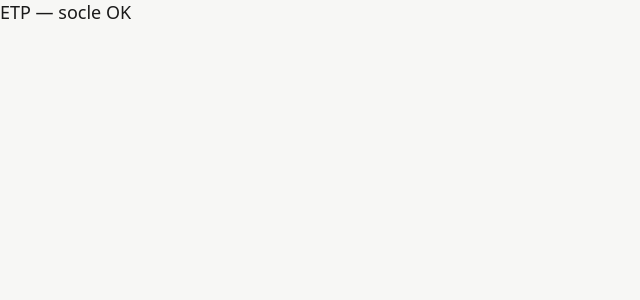
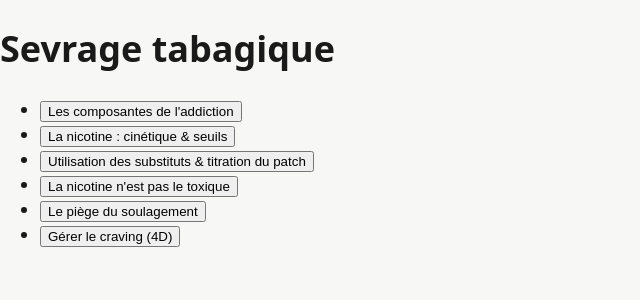
Before and after one commit to kovuthecat/ETPinteractif, a React (Vite) app: page / in a window 1280 px wide. Shown: the top 300 px of the page, without its empty margins (0-640 px from the left). Built offline with nearby package versions, Linux system fonts and the light colour scheme.

Commit message:
feat: types, registre des modules et navigation par etat

```diff
--- a/src/App.tsx
+++ b/src/App.tsx
@@ -1,5 +1,40 @@
+import { useState } from 'react';
+import { MODULES } from './features/registry';
+import type { ModuleId } from './features/types';
+
+type View = 'home' | ModuleId;
+
 function App() {
-  return <div>ETP — socle OK</div>
+  const [view, setView] = useState<View>('home');
+
+  const navigateTo = (id: ModuleId) => setView(id);
+
+  if (view === 'home') {
+    return (
+      <div>
+        <h1>Sevrage tabagique</h1>
+        <ul>
+          {MODULES.map((m) => (
+            <li key={m.id}>
+              <button type="button" onClick={() => navigateTo(m.id)}>{m.titre}</button>
+            </li>
+          ))}
+        </ul>
+      </div>
+    );
+  }
+
+  const module = MODULES.find((m) => m.id === view);
+  if (!module) return null;
+
+  const { Component, titre } = module;
+  return (
+    <div>
+      <button type="button" onClick={() => setView('home')}>Retour</button>
+      <h1>{titre}</h1>
+      <Component onNavigate={navigateTo} />
+    </div>
+  );
 }
 
-export default App
+export default App;
--- /dev/null
+++ b/src/features/addiction/AddictionModule.tsx
@@ -0,0 +1,5 @@
+import type { ModuleProps } from '../types';
+
+export default function AddictionModule(_: ModuleProps) {
+  return <p>À venir</p>;
+}
--- /dev/null
+++ b/src/features/craving/CravingModule.tsx
@@ -0,0 +1,5 @@
+import type { ModuleProps } from '../types';
+
+export default function CravingModule(_: ModuleProps) {
+  return <p>À venir</p>;
+}
--- /dev/null
+++ b/src/features/nicotine-toxique/NicotineToxiqueModule.tsx
@@ -0,0 +1,5 @@
+import type { ModuleProps } from '../types';
+
+export default function NicotineToxiqueModule(_: ModuleProps) {
+  return <p>À venir</p>;
+}
--- /dev/null
+++ b/src/features/nicotine/NicotineModule.tsx
@@ -0,0 +1,5 @@
+import type { ModuleProps } from '../types';
+
+export default function NicotineModule(_: ModuleProps) {
+  return <p>À venir</p>;
+}
--- /dev/null
+++ b/src/features/registry.ts
@@ -0,0 +1,53 @@
+import { Brain, Activity, Pill, Scale, Repeat, Waves } from 'lucide-react';
+import type { ModuleDef } from './types';
+import AddictionModule from './addiction/AddictionModule';
+import NicotineModule from './nicotine/NicotineModule';
+import SubstitutsModule from './substituts/SubstitutsModule';
+import NicotineToxiqueModule from './nicotine-toxique/NicotineToxiqueModule';
+import SoulagementModule from './soulagement/SoulagementModule';
+import CravingModule from './craving/CravingModule';
+
+export const MODULES: ModuleDef[] = [
+  {
+    id: 'addiction',
+    titre: "Les composantes de l'addiction",
+    resume: "Comprendre que l'addiction au tabac a 3 dimensions imbriquées, chacune avec ses leviers.",
+    Icon: Brain,
+    Component: AddictionModule,
+  },
+  {
+    id: 'nicotine',
+    titre: 'La nicotine : cinétique & seuils',
+    resume: "Visualiser pourquoi on fume « pour ne pas être en manque » et comment les substituts maintiennent la nicotinémie dans la zone confortable.",
+    Icon: Activity,
+    Component: NicotineModule,
+  },
+  {
+    id: 'substituts',
+    titre: 'Utilisation des substituts & titration du patch',
+    resume: "Bonnes pratiques par forme et démystifier le dosage, en autonomisant la personne.",
+    Icon: Pill,
+    Component: SubstitutsModule,
+  },
+  {
+    id: 'nicotine-toxique',
+    titre: "La nicotine n'est pas le toxique",
+    resume: "Lever le frein n°1 à l'usage des substituts/vapoteuse (« je remplace une drogue par une autre »).",
+    Icon: Scale,
+    Component: NicotineToxiqueModule,
+  },
+  {
+    id: 'soulagement',
+    titre: 'Le piège du soulagement',
+    resume: "Déconstruire le « plaisir » : la cigarette soulage surtout le manque qu'elle a elle-même créé.",
+    Icon: Repeat,
+    Component: SoulagementModule,
+  },
+  {
+    id: 'craving',
+    titre: 'Gérer le craving (4D)',
+    resume: "Montrer que l'envie est une vague de quelques minutes qui retombe, et donner des techniques immédiates.",
+    Icon: Waves,
+    Component: CravingModule,
+  },
+];
--- /dev/null
+++ b/src/features/soulagement/SoulagementModule.tsx
@@ -0,0 +1,5 @@
+import type { ModuleProps } from '../types';
+
+export default function SoulagementModule(_: ModuleProps) {
+  return <p>À venir</p>;
+}
--- /dev/null
+++ b/src/features/substituts/SubstitutsModule.tsx
@@ -0,0 +1,5 @@
+import type { ModuleProps } from '../types';
+
+export default function SubstitutsModule(_: ModuleProps) {
+  return <p>À venir</p>;
+}
--- /dev/null
+++ b/src/features/types.ts
@@ -0,0 +1,23 @@
+import type { ComponentType } from 'react';
+import type { LucideIcon } from 'lucide-react';
+
+export type ModuleId =
+  | 'addiction'
+  | 'nicotine'
+  | 'substituts'
+  | 'nicotine-toxique'
+  | 'soulagement'
+  | 'craving';
+
+export interface ModuleProps {
+  onNavigate: (id: ModuleId) => void;
+}
+
+export interface ModuleDef {
+  id: ModuleId;
+  titre: string;
+  resume: string;
+  sources?: string[];
+  Icon: LucideIcon;
+  Component: ComponentType<ModuleProps>;
+}
```
